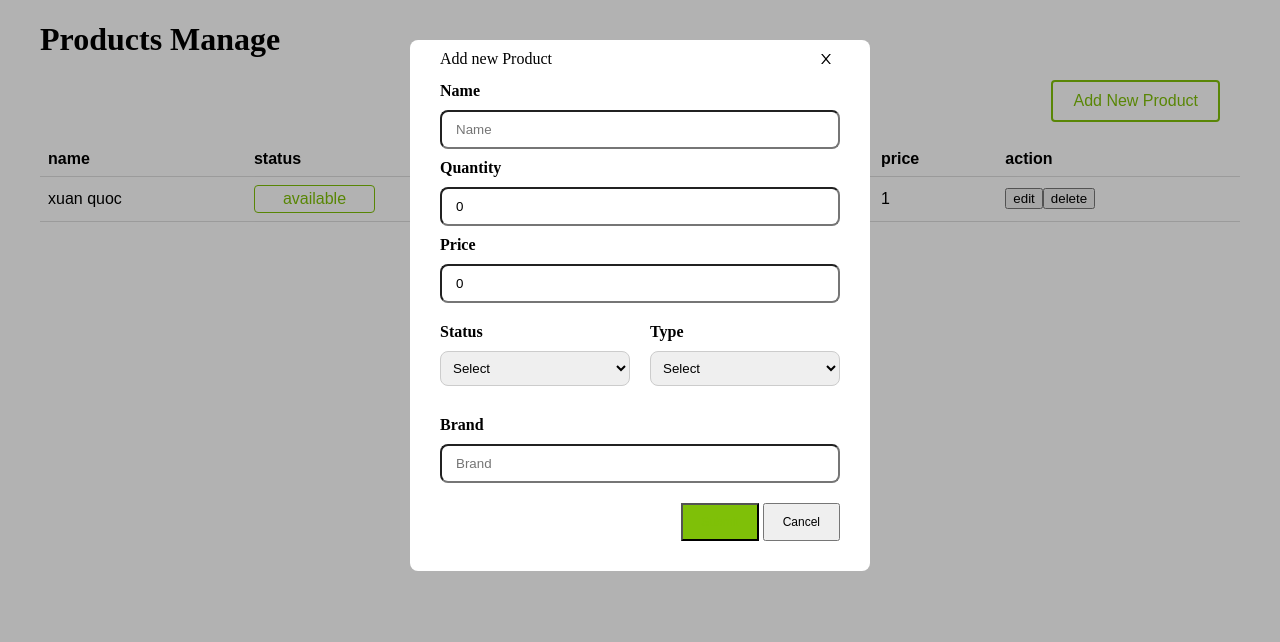
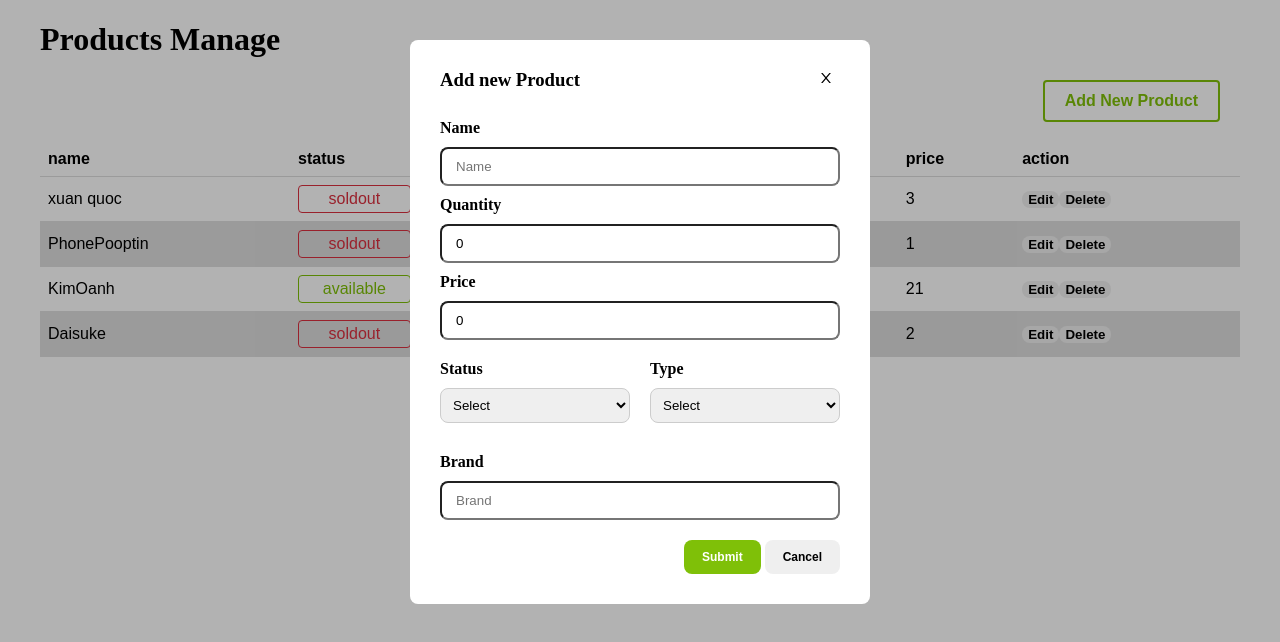
Before and after one commit to xuanquocc/react-ts-practice, a React (Vite) app in the folder practice-react-ts/vite-project/: page / in a window 1280 px wide. Both pictures are taken after a click on the button "Add New Product". Shown: the top 642 px of the page. Built offline with nearby package versions, Linux system fonts and the light colour scheme; data requests are answered from the project's data file.

Commit message:
finished section add-edit-update

```diff
--- a/practice-react-ts/vite-project/db.json
+++ b/practice-react-ts/vite-project/db.json
@@ -1,14 +1,40 @@
 {
-
   "products": [
     {
-        "id" : "1",
+      "id": "1",
       "name": "xuan quoc",
-        "status": "available",
-        "type": "lala",
+      "status": "soldout",
+      "type": "crown",
+      "quantity": "3",
+      "brand": "koku",
+      "price": "3"
+    },
+    {
+      "id": "sZ5mxI6",
+      "name": "PhonePooptin",
+      "status": "soldout",
+      "type": "ring",
       "quantity": "1",
       "brand": "koku",
       "price": "1"
+    },
+    {
+      "id": "WJaBW__",
+      "name": "KimOanh",
+      "status": "available",
+      "type": "ring",
+      "quantity": "12",
+      "brand": "Win",
+      "price": "21"
+    },
+    {
+      "id": "eQ-MC2H",
+      "name": "Daisuke",
+      "status": "soldout",
+      "type": "ring",
+      "quantity": "1",
+      "brand": "koku",
+      "price": "2"
     }
   ]
 }
--- a/practice-react-ts/vite-project/src/components/common/AddForm/AddForm.tsx
+++ b/practice-react-ts/vite-project/src/components/common/AddForm/AddForm.tsx
@@ -62,7 +62,85 @@ const AddProductForm = ({ onSubmit, onClose , initialData}: AddProductFormProps)
   }, [initialData]);
 
   return (
-    <Modal title="Add new Product" onClose={handleCloseModal}>
+    (initialData ? <Modal title="Product information" onClose={handleCloseModal}>
+    <form onSubmit={handleSubmit}>
+      <div className="input-name">
+        <Input
+          type="text"
+          name="name"
+          label="Name"
+          value={formData.name}
+          placeholder="Name"
+          onChange={handleInputChange}
+        />
+      </div>
+      <div className="input-quantity">
+        <Input
+          type="number"
+          name="quantity"
+          label="Quantity"
+          value={formData.quantity}
+          placeholder="Quantity"
+          onChange={handleInputChange}
+        />
+      </div>
+      <div className="input-price">
+        <Input
+          type="number"
+          name="price"
+          label="Price"
+          value={formData.price}
+          placeholder="Price"
+          onChange={handleInputChange}
+        />
+      </div>
+      <div className="select">
+        <CustomSelect
+          label="Status"
+          name="status"
+          options={options}
+          value={formData.status}
+          onChange={handleInputChange}
+        />
+
+        <CustomSelect
+          label="Type"
+          name="type"
+          options={optionsType}
+          value={formData.type}
+          onChange={handleInputChange}
+        />
+      </div>
+      <div className="input-brand">
+        <Input
+          type="text"
+          name="brand"
+          label="Brand"
+          value={formData.brand}
+          placeholder="Brand"
+          onChange={handleInputChange}
+        />
+      </div>
+
+      <div className="input-action">
+        <Button
+          className="submit-btn"
+          size="medium"
+          kind="primary"
+          onClick={() => handleSubmit}
+        >
+          Submit
+        </Button>
+        <Button
+          className="cancel-btn"
+          size="medium"
+          onClick={handleCloseModal}
+        >
+          Cancel
+        </Button>
+      </div>
+    </form>
+  </Modal> : <Modal title="Add new Product" onClose={handleCloseModal}>
       <form onSubmit={handleSubmit}>
         <div className="input-name">
           <Input
@@ -140,7 +218,7 @@ const AddProductForm = ({ onSubmit, onClose , initialData}: AddProductFormProps)
           </Button>
         </div>
       </form>
-    </Modal>
+    </Modal>)
   );
 };
 
--- a/practice-react-ts/vite-project/src/components/common/Button/button.css
+++ b/practice-react-ts/vite-project/src/components/common/Button/button.css
@@ -1,15 +1,18 @@
 @import url("../../../App.css");
-.button {
+button {
   border: none;
   cursor: pointer;
   font-weight: bold;
   /* padding: 10px 20px; */
-    border-radius: 5px;
+  border-radius: 8px;
 }
 
 .primary {
+  outline: none;
+  border: none;
+  border-radius: 8px;
   background-color: var(--tertiary-color);
-    color: var(--tertiary-color);
+  color: var(--primary-color);
 }
 
 .outline {
--- a/practice-react-ts/vite-project/src/components/common/Modal/Modal.tsx
+++ b/practice-react-ts/vite-project/src/components/common/Modal/Modal.tsx
@@ -15,7 +15,7 @@ const Modal = ({ title, onClose, children }: ModalProps) => {
       <div className="overlay"></div>
       <div className="modal-content">
         <div className="header">
-          {title}
+          <h3>{title}</h3>
           <Button className="btn-close" onClick={onClose} size="large">
             <AiOutlineClose />
           </Button>
--- a/practice-react-ts/vite-project/src/components/common/Status/status.css
+++ b/practice-react-ts/vite-project/src/components/common/Status/status.css
@@ -10,5 +10,9 @@
 
 .soldout {
     border: 1px solid var(--quaternary-color);
+    width: 70%;
+    text-align: center;
+    padding: 4px 0;
+    border-radius: 4px;
     color: var(--quaternary-color);
 }
--- a/practice-react-ts/vite-project/src/page/home/Home.tsx
+++ b/practice-react-ts/vite-project/src/page/home/Home.tsx
@@ -1,16 +1,26 @@
-import {useState} from 'react'
-import { useProviderContext } from '../../hooks/useProvider';
-  import { Columns } from '../../types/columnsTtype';
-  import Table from '../../components/common/Table/Table';
-  import Button from '../../components/common/Button/Button';
-  import Status  from '../../components/common/Status/Status';
-  import AddProductForm from '../../components/common/AddForm/AddForm';
-  import { Product } from '../../types/product';
-  import './index.css'
-
-
+import { useState, useCallback } from "react";
+import { useProviderContext } from "../../hooks/useProvider";
+import { Columns } from "../../types/columnsTtype";
+import Table from "../../components/common/Table/Table";
+import Button from "../../components/common/Button/Button";
+import Status from "../../components/common/Status/Status";
+import AddProductForm from "../../components/common/AddForm/AddForm";
+import { Product } from "../../types/product";
+import "./index.css";
 
 function Home() {
+  const [isOpenModal, setIsOpenModal] = useState(false);
+  const [selectedProduct, setSelectedProduct] = useState<Product|null>(null)
+  const { products, addAction, editAction, deleteAction } =
+    useProviderContext();
+  const handleEdit = (editedProduct: Product) => {
+    setIsOpenModal(true);
+    setSelectedProduct(editedProduct);
+  };
+
+  const handleDelete = (productId: string) => {
+    deleteAction(productId);
+  };
   const columns: Columns[] = [
     {
       key: "name",
@@ -19,9 +29,7 @@ import { useProviderContext } from '../../hooks/useProvider';
     {
       key: "status",
       header: "status",
-        render: (row: Product) => (
-          <Status status={row.status}/>
-        ),
+      render: (row: Product) => <Status status={row.status} />,
     },
     {
       key: "type",
@@ -44,43 +52,53 @@ import { useProviderContext } from '../../hooks/useProvider';
       header: "action",
       render: (product: Product) => (
         <div className="action-buttons">
-              <button type="button" >
-                edit
-              </button>
-              <button
-                type="button"
-
-              >
-                delete
-              </button>
+          <Button onClick={() => handleEdit(product)}>Edit</Button>
+          <Button onClick={() => handleDelete(product.id)}>Delete</Button>
         </div>
       ),
     },
   ];
-    const [isOpenModal, setIsOpenModal] = useState(false)
-    const { products,addAction, editAction, deleteAction } = useProviderContext();
-
-    const handleSubmit = (newProduct: Product) => {
-      // Gửi dữ liệu sản phẩm lên server
-      addAction(newProduct);
+  const handleCloseModal = () => {
+    setIsOpenModal(false);
+    setSelectedProduct(null);
   };
 
+  const handleSubmit = useCallback(
+    (formData: Product) => {
+      if (selectedProduct) {
+        editAction({ ...selectedProduct, ...formData });
+      } else {
+        const newProduct: Product = {
+          ...formData,
+        };
+        addAction(newProduct);
+      }
+      handleCloseModal();
+    },
+    [addAction, handleCloseModal, selectedProduct, editAction],
+  );
+
   const handleOpenModal = () => {
-      setIsOpenModal(true)
-    }
+    setIsOpenModal(true);
+  };
 
-    const handleCloseModal = () => {
-      setIsOpenModal(false)
-    }
+
 
   return (
     <div className="container">
       <h1>Products Manage</h1>
       <div className="contain-modal">
-          <Button className='button-add' size='large' onClick={handleOpenModal} kind='outline'>
+        <Button
+          className="button-add"
+          size="large"
+          onClick={handleOpenModal}
+          kind="outline"
+        >
           Add New Product
         </Button>
-          {isOpenModal && (<AddProductForm onClose={handleCloseModal} onSubmit={handleSubmit}/>)}
+        {isOpenModal && (
+          <AddProductForm onClose={handleCloseModal} onSubmit={handleSubmit} initialData={selectedProduct}/>
+        )}
       </div>
       <Table columns={columns} data={products} hover stripped></Table>
     </div>
```
Also changed, not shown: 1 other file (tests, documents, lock files or other folders). Lines whose indentation alone changed are shown as unchanged.
